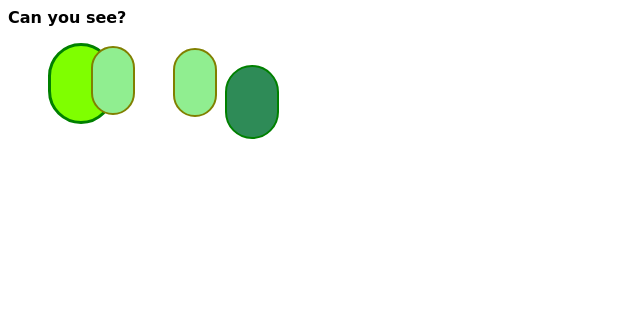
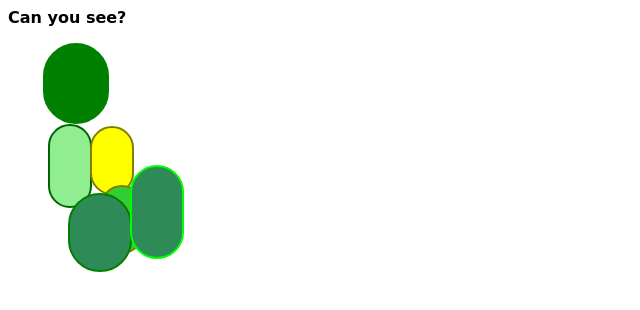
Before and after one commit to leonus009/A-start, a plain HTML site: page index.html in a window 1280 px wide. Shown: the whole page, without its empty margins (0-640 px from the left). Drawn offline with Linux system fonts and the light colour scheme.

Commit message:
Added some movement
Was trying to play around with rustling with leaves.

```diff
--- a/index.html
+++ b/index.html
@@ -10,13 +10,17 @@
 </b></p>
 <div class="relative" id='o1'>
   <div id='oo1'>
-    <div>
+    </div>
   </div>
 <div id='o2'>
   <div id='oo2'>
-    <div>
+    </div>
+  <div id='ooo2'>
+    </div>
   </div>
 <div id='o3'>
+  <div id='oo3'>
+    </div>
   </div>
 <div id='o4'>
   </div>
--- a/stylesheet.css
+++ b/stylesheet.css
@@ -3,32 +3,30 @@ font-family:cursive;
 
 }
 #o1 {
-background-color: chartreuse;
+background-color: green;
 width: 60px;
 height: 75px;
-border-radius: 75px;}
-
-div.relative {
+border-radius: 75px;
 position: relative;
-left:40px;
+left:35px;
 down:40px;
 border: 3px solid green;
 }
 
 #o1:hover {
-  background-color: green;
-transition: 3s;
+  background-color: chartreuse;
+transition: 2s;
 }
 
 #o2 {
   position: relative;
   left: 40px;
-  down: 25px ;
-  border: 2px solid olive;
+  down: 60px ;
+  border: 2px solid darkgreen;
   background-color: lightgreen;
   width:40px;
-  height:65px;
-  border-radius: 75px;
+  height:80px;
+  border-radius: 120px;
 }
 
 #o2:hover {
@@ -37,32 +35,65 @@ transition: 2s;
 }
 #oo2 {
   position: relative;
-  left: 80px;
+  left: 40px;
   down: 25px ;
   border: 2px solid olive;
-  background-color: lightgreen;
+  background-color: yellow;
   width:40px;
   height:65px;
   border-radius: 75px;
 }
 #oo2:hover {
-  background-color: greenyellow;
+  background-color: green;
 transition: 2s;
+left:5px;
 }
+
+#ooo2 {
+  position: relative;
+  left: 50px;
+  bottom: 10px ;
+  border: 2px solid olive;
+  background-color: limegreen;
+  width:40px;
+  height:65px;
+  border-radius: 75px;
+}
+#ooo2:hover {
+  background-color: palegreen;
+transition: 2s;
+left:8px;
+}
+
 #o3{
   position: relative;
-  left: 50px;
-  top: 15px;
+  left: 60px;
+  top: -15px;
   border: 2px solid green;
   background-color: seagreen;
-  width:50px;
-  height: 70px;
+  width:60px;
+  height: 75px;
   border-radius: 90px;
 }
 #o3:hover {
-  background-color: teal;
+  background-color: mediumseagreen;
   transition: 1s;
 }
+#oo3{
+  position: relative;
+  left: 60px;
+  top: -30px;
+  border: 2px solid lime;
+  background-color: seagreen;
+  width:50px;
+  height: 90px;
+  border-radius: 50px;
+}
+#oo3:hover {
+  background-color: forestgreen;
+  transition: 1s;
+}
+
 #o4
 #o5
 #o6
```
